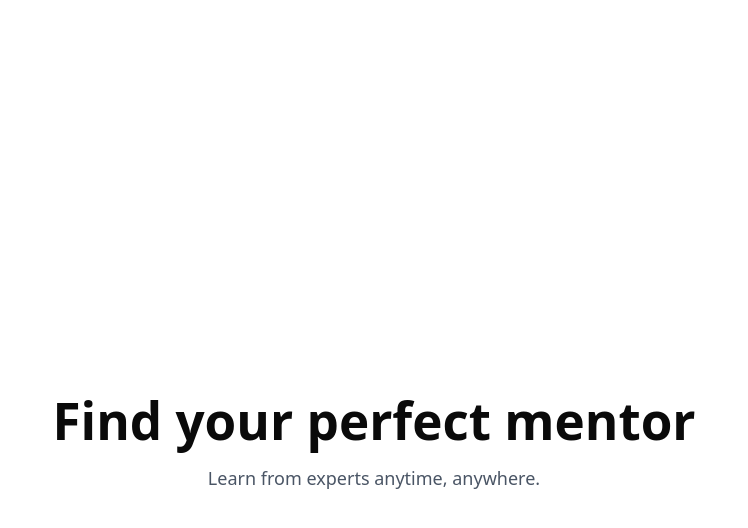
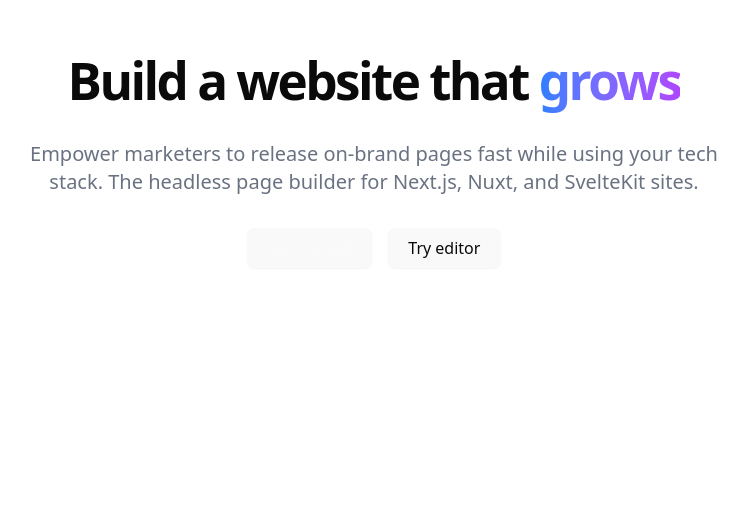
Before and after one commit to thmthu/skill-swap, a React (Vite) app in the folder frontend/: page / in a window 1280 px wide. Shown: the part 240-768 px from the top of the page, without its empty margins (266-1014 px from the left). Built offline with nearby package versions, Linux system fonts and the light colour scheme.

Commit message:
chore - update package motion

```diff
--- a/frontend/src/pages/public/Home/page.jsx
+++ b/frontend/src/pages/public/Home/page.jsx
@@ -1,23 +1,30 @@
-import { AnimatedGridPattern } from "@/components/magicui/animated-grid-pattern";
-import { RetroGrid } from "@/components/magicui/retro-grid";
+import { Button } from "@/components/ui/button";
 
-export default function Hero() {
-  return (
-    <section className="relative overflow-hidden flex flex-col items-center justify-center min-h-screen bg-white">
-      {/* Animated Grid Background */}
-      <div className="relative h-[500px] w-full inset-0 -z-10 opacity-50 ">
-  <RetroGrid />
-</div>
+export default function HomePage() {
+    return (
+        <div className="flex flex-col items-center justify-center min-h-[85vh] px-4 text-center">
+            <div className="max-w-3xl space-y-8">
+                <h1 className="text-4xl font-bold tracking-tighter sm:text-5xl md:text-6xl lg:text-7xl">
+                    Build a website that{" "}
+                    <span className="text-primary bg-clip-text text-transparent bg-gradient-to-r from-blue-500 to-purple-500">
+                        grows
+                    </span>
+                </h1>
 
-      {/* Hero Content */}
-      <div className="relative  text-center px-6">
-        <h1 className="text-5xl font-bold mb-4">
-          Find your perfect mentor
-        </h1>
-        <p className="text-lg text-gray-600">
-          Learn from experts anytime, anywhere.
-        </p>
-      </div>
-    </section>
-  )
+                <p className="mx-auto max-w-[700px] text-gray-500 md:text-xl dark:text-gray-400">
+                    Empower marketers to release on-brand pages fast while using your tech stack.
+                    The headless page builder for Next.js, Nuxt, and SvelteKit sites.
+                </p>
+
+                <div className="flex flex-col sm:flex-row gap-4 justify-center">
+                    <Button size="lg" className="font-semibold">
+                        Get started
+                    </Button>
+                    <Button variant="outline" size="lg" className="font-semibold">
+                        Try editor
+                    </Button>
+                </div>
+            </div>
+        </div>
+    );
 }
```
